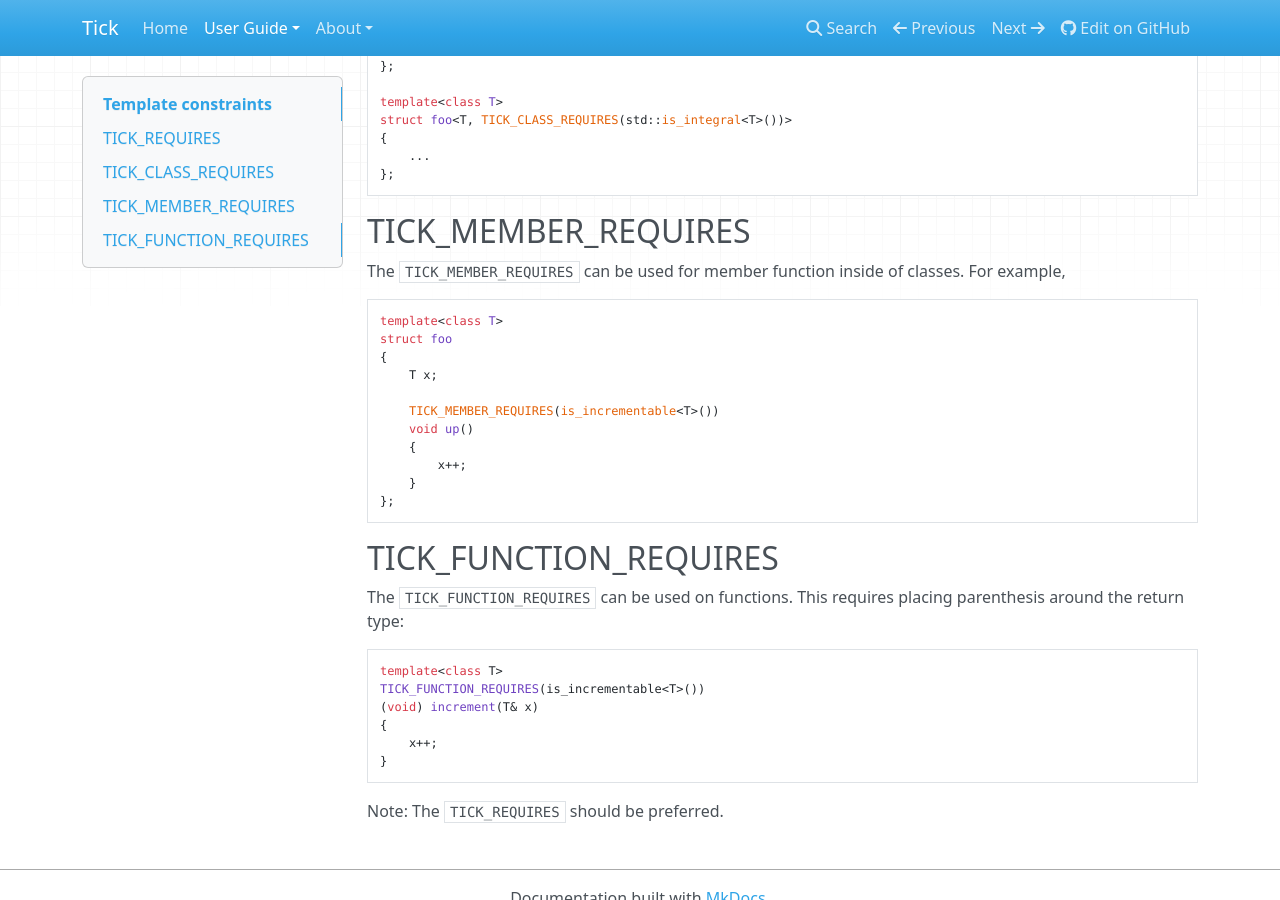
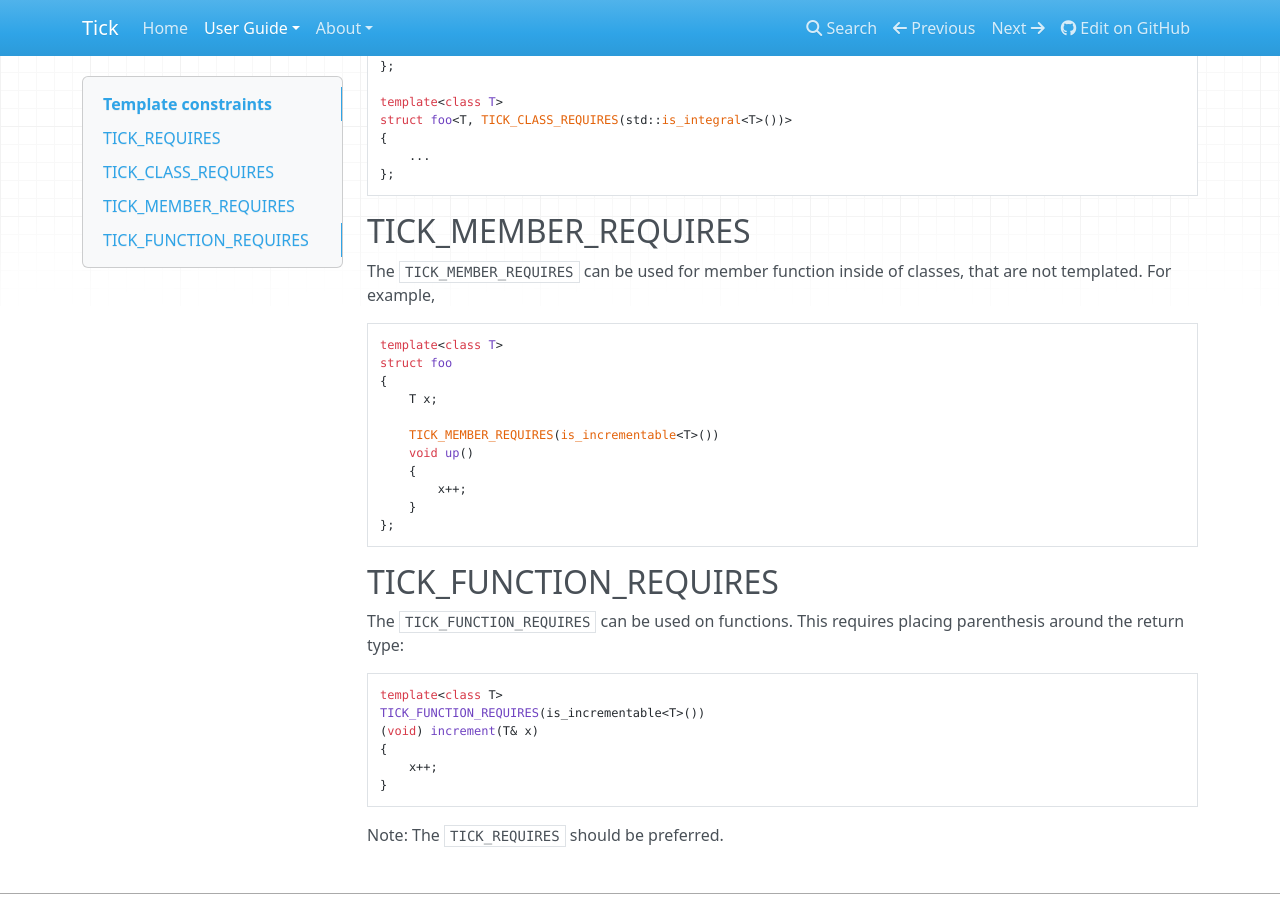
Before and after one commit to pfultz2/Tick, an MkDocs documentation site: the page built from doc/src/requires.md, in a window 1280 px wide and 900 px high, scrolled down 615 px. Built offline with MkDocs 1.6.1, drawn with Linux system fonts in a browser that asks for light colours; nearby versions of some CDN libraries; old or Windows-style settings are respelled for this version of MkDocs.

Commit message:
Update the requires macro so it will work better with overloading

````diff
--- a/doc/src/requires.md
+++ b/doc/src/requires.md
@@ -42,7 +42,7 @@
 TICK_MEMBER_REQUIRES
 --------------------
 
-The `TICK_MEMBER_REQUIRES` can be used for member function inside of classes. For example,
+The `TICK_MEMBER_REQUIRES` can be used for member function inside of classes, that are not templated. For example,
 ```cpp
 template<class T>
 struct foo
````
Also changed, not shown: 2 other files.
